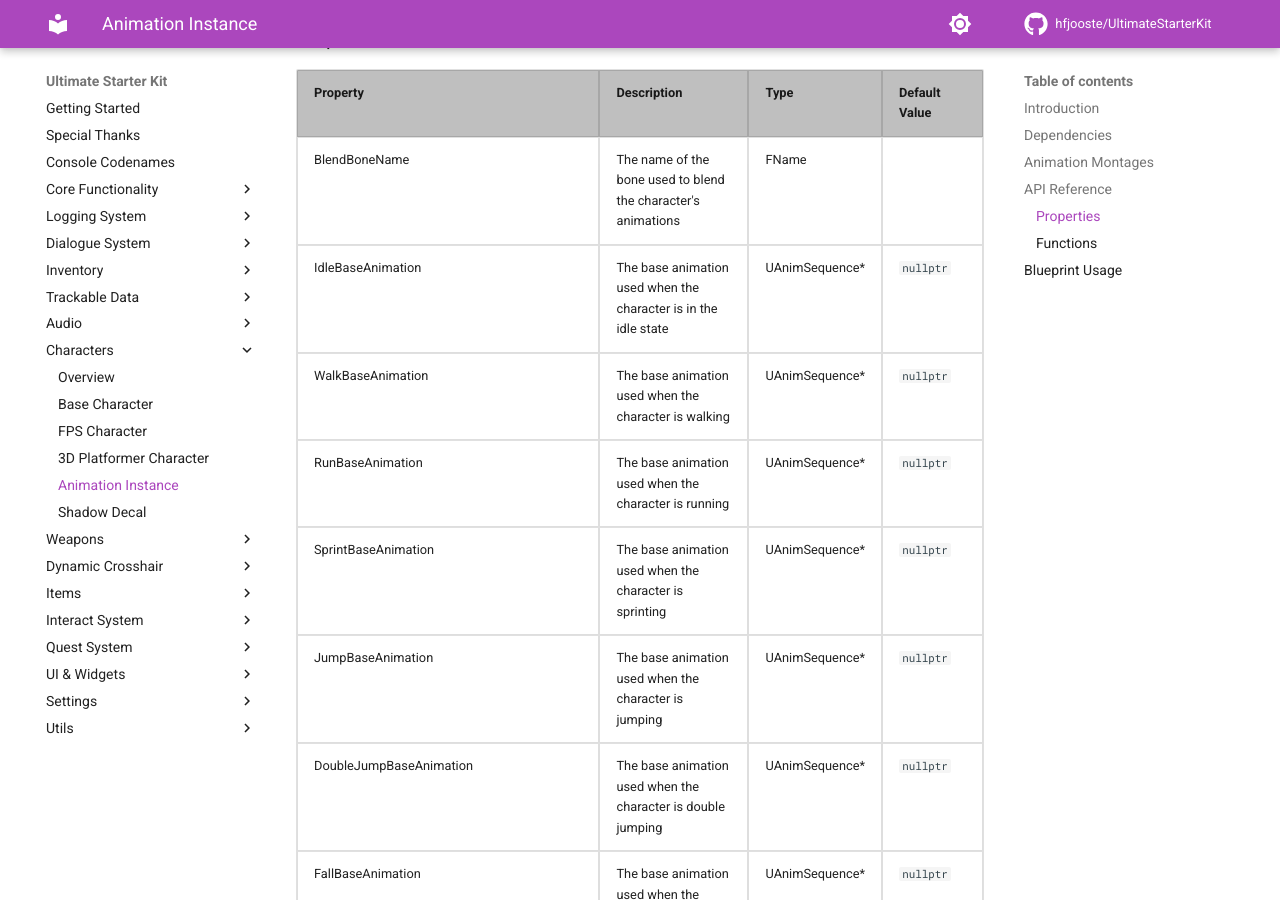
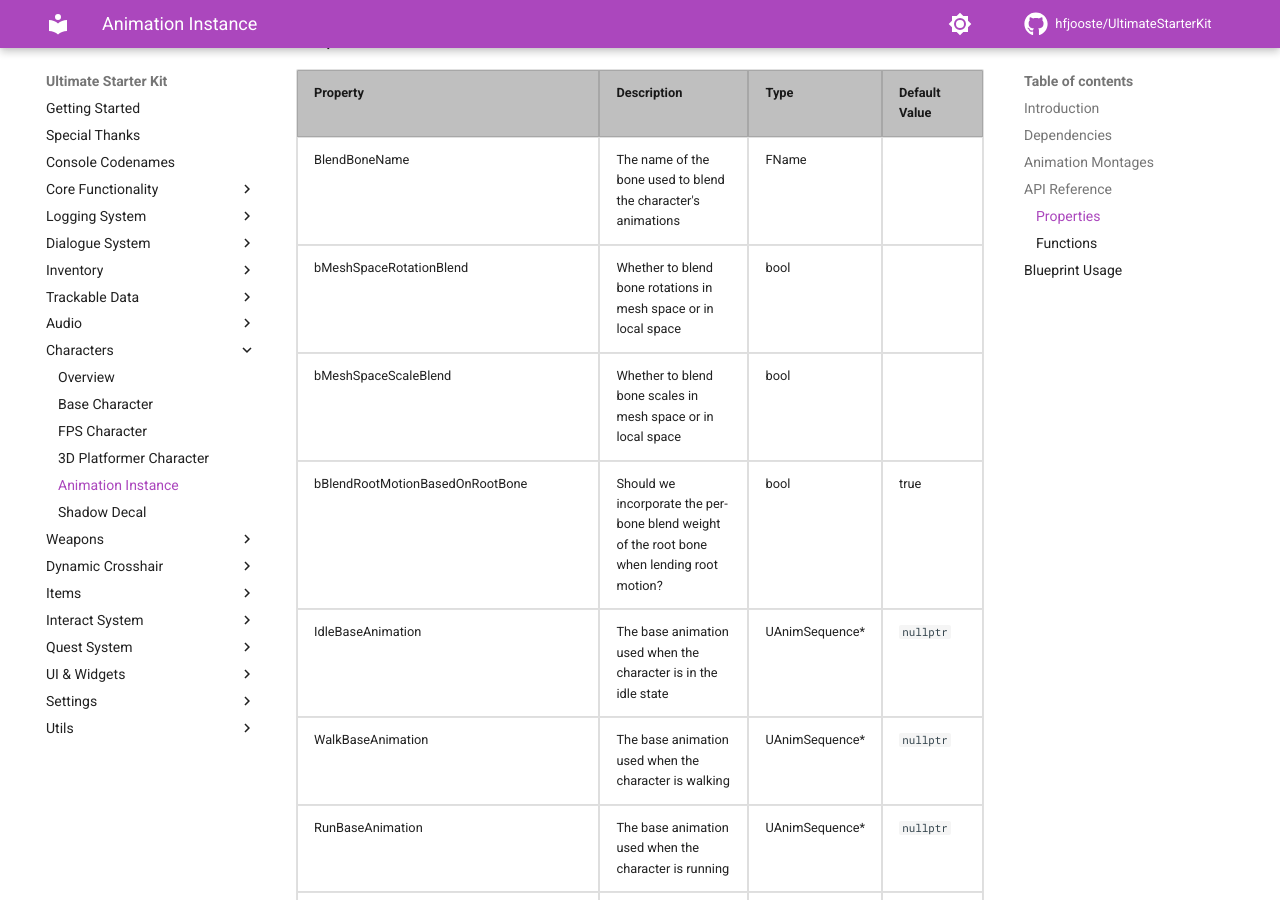
Before and after one commit to hfjooste/UltimateStarterKit, an MkDocs documentation site: the page built from docs/characteranimationinstance.md, in a window 1280 px wide and 900 px high, scrolled down 599 px. Built offline with MkDocs 1.6.1 and Material for MkDocs 9.7.7, drawn with Linux system fonts in a browser that asks for light colours; comment, search, counter and statistics services are not loaded.

Commit message:
Updated documentation

```diff
--- a/docs/characteranimationinstance.md
+++ b/docs/characteranimationinstance.md
@@ -24,6 +24,24 @@ The animation blueprint contains a <code>USK</code> slot that can be used to pla
 		<td>The name of the bone used to blend the character's animations</td>
 		<td>FName</td>
 		<td></td>
+	</tr>
+	<tr>
+		<td>bMeshSpaceRotationBlend</td>
+		<td>Whether to blend bone rotations in mesh space or in local space</td>
+		<td>bool</td>
+		<td></td>
+	</tr>
+	<tr>
+		<td>bMeshSpaceScaleBlend</td>
+		<td>Whether to blend bone scales in mesh space or in local space</td>
+		<td>bool</td>
+		<td></td>
+	</tr>
+	<tr>
+		<td>bBlendRootMotionBasedOnRootBone</td>
+		<td>Should we incorporate the per-bone blend weight of the root bone when lending root motion?</td>
+		<td>bool</td>
+		<td>true</td>
 	</tr>
 	<tr>
 		<td>IdleBaseAnimation</td>
```
Also changed, not shown: docs/weapon.md (+6 -0 lines).
